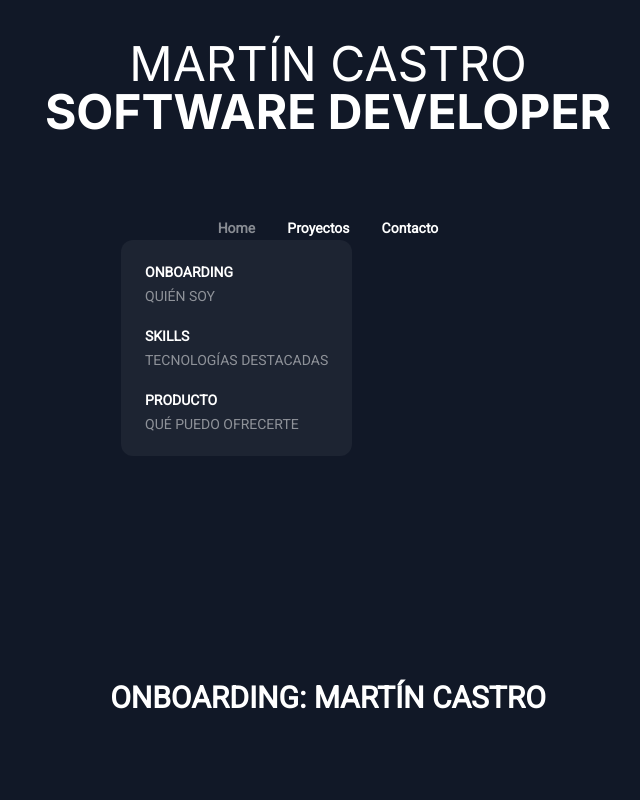
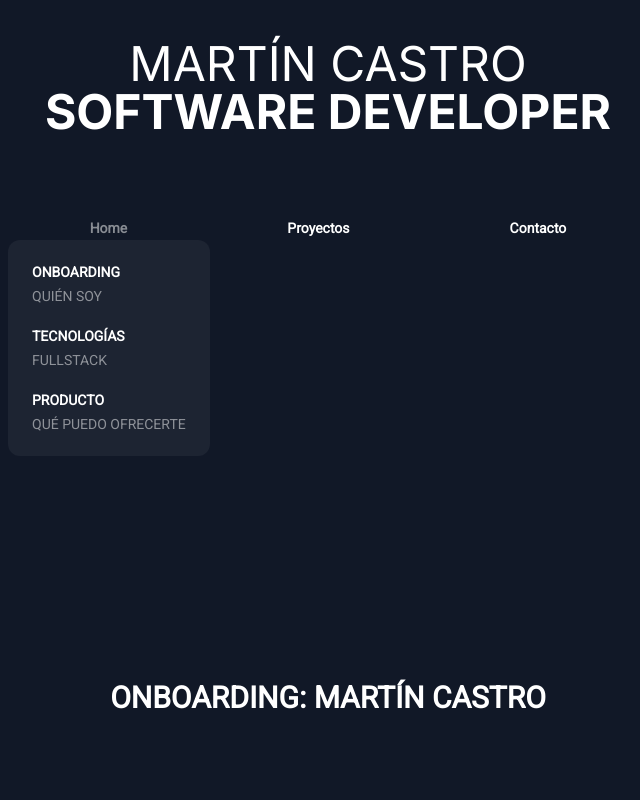
Before and after one commit to MCastroCores/proyecto-portfolio-nextjs, a Next.js app: page / in a window 1280 px wide. Both pictures are taken after a click on the button "Home". Shown: the top 800 px of the page, without its empty margins (312-952 px from the left). Built offline with nearby package versions, Linux system fonts and the light colour scheme.

Commit message:
change padding of popoverpanel

```diff
--- a/src/app/components/Links.jsx
+++ b/src/app/components/Links.jsx
@@ -11,7 +11,7 @@ export function Links() {
 
   return (
     <div className="flex h-96 w-full justify-center pt-10">
-      <div className="flex gap-8">
+      <div className="flex gap-16 md:gap-40">
         <Popover className="group">
           <PopoverButton className="block text-sm/6 font-semibold text-white focus:outline-none data-[active]:text-white/50 data-[hover]:text-white/50 data-[focus]:outline-1 data-[focus]:outline-white">
             Home
@@ -33,8 +33,8 @@ export function Links() {
                 className="block rounded-lg py-2 px-3 transition hover:bg-white/5"
                 href="/#skills"
               >
-                <p className="font-semibold text-white">SKILLS</p>
-                <p className="text-white/50">TECNOLOGÍAS DESTACADAS</p>
+                <p className="font-semibold text-white">TECNOLOGÍAS</p>
+                <p className="text-white/50">FULLSTACK</p>
               </Link>
               <Link
                 className="block rounded-lg py-2 px-3 transition hover:bg-white/5"
```
